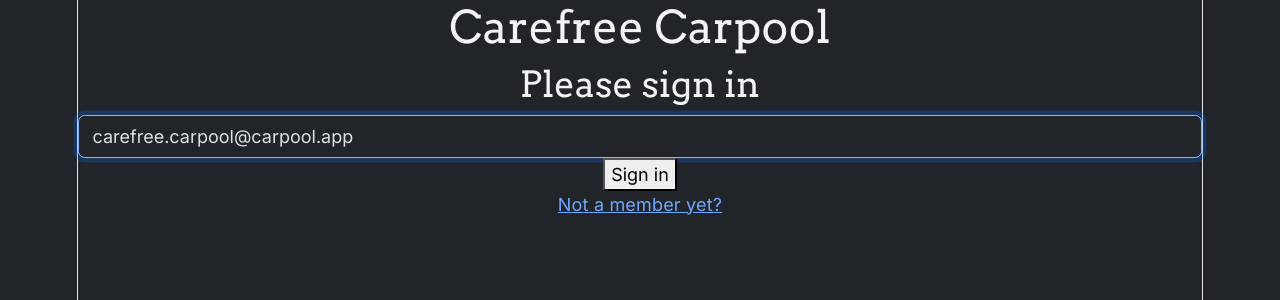
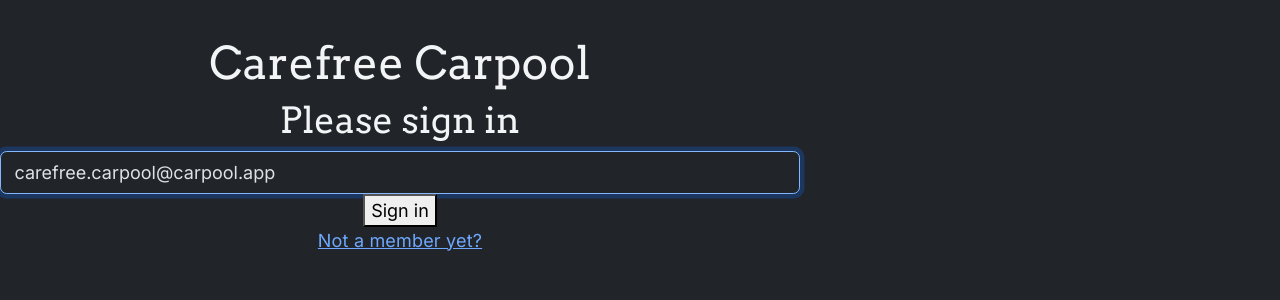
Before and after one commit to brianfuzzell/client-capstone-carefree-carpool, a React (Vite) app: page /login in a window 1280 px wide. Shown: the top 300 px of the page. Built offline with nearby package versions, Linux system fonts and the light colour scheme.

Commit message:
Rebased with develop, solved merge conflicts

```diff
--- a/src/components/account/Account.jsx
+++ b/src/components/account/Account.jsx
@@ -123,7 +123,7 @@ export const Account = ({ currentDriver, userDrivers, userRiders, refetchUserDat
   };
 
   return (
-    <Form>
+    <Form className="body-container">
       <div>
         <h2>Account</h2>
       </div>
--- a/src/components/auth/Login.jsx
+++ b/src/components/auth/Login.jsx
@@ -32,7 +32,7 @@ export const Login = () => {
   }
 
   return (
-    <main className="container-login">
+    <main className="container-login body-container">
       <section>
         <form className="form-login" onSubmit={handleLogin}>
           <h1>Carefree Carpool</h1>
--- a/src/components/auth/Register.jsx
+++ b/src/components/auth/Register.jsx
@@ -63,7 +63,7 @@ export const Register = (props) => {
   }
 
   return (
-    <main style={{ textAlign: "center" }}>
+    <main className="body-container" style={{ textAlign: "center" }}>
       <form className="form-login" onSubmit={handleRegister}>
         <h1>Carefree Carpool</h1>
         <h2>Please Register</h2>
--- a/src/components/rides/Rides.jsx
+++ b/src/components/rides/Rides.jsx
@@ -115,7 +115,7 @@ export const Rides = ({ currentDriver }) => {
   };
 
   return (
-    <>
+    <div className="body-container">
       <div>
         <h2>Rides</h2>
       </div>
@@ -241,6 +241,6 @@ export const Rides = ({ currentDriver }) => {
           </Button>
         </Modal.Footer>
       </Modal>
-    </>
+    </div>
   );
 };
--- a/src/components/schedule/Schedule.jsx
+++ b/src/components/schedule/Schedule.jsx
@@ -43,7 +43,7 @@ export const Schedule = ({ currentDriver }) => {
   }, []);
 
   return (
-    <>
+    <div className="body-container">
       <div>
         <span
           className="material-symbols-outlined"
@@ -58,7 +58,6 @@ export const Schedule = ({ currentDriver }) => {
       </div>
       <h1>Carefree Carpool</h1>
       <div>Schedule rides with ease</div>
-
       <h2>Schedule</h2>
       <h5>This Week at a Glance</h5>
 
@@ -156,6 +155,6 @@ export const Schedule = ({ currentDriver }) => {
             );
           })}
       </article>
-    </>
+    </div>
   );
 };
--- a/src/components/welcome/Welcome.jsx
+++ b/src/components/welcome/Welcome.jsx
@@ -1,6 +1,6 @@
 export const Welcome = () => {
   return (
-    <div>
+    <div className="body-container">
       <div>
         <span
           className="material-symbols-outlined"
--- a/src/index.css
+++ b/src/index.css
@@ -59,11 +59,9 @@ p {
 }
 
 #root {
-  width: 1126px;
   max-width: 100%;
   margin: 0 auto;
   text-align: center;
-  border-inline: 1px solid var(--border);
   min-height: 100svh;
   display: flex;
   flex-direction: column;
@@ -104,6 +102,11 @@ h6 {
   font-family: Arvo, system-ui, "Segoe UI", Roboto, sans-serif !important;
 }
 
+.body-container {
+  padding-top: 2rem !important;
+  max-width: 800px;
+}
+
 code,
 .counter {
   font-family: var(--mono);
```
